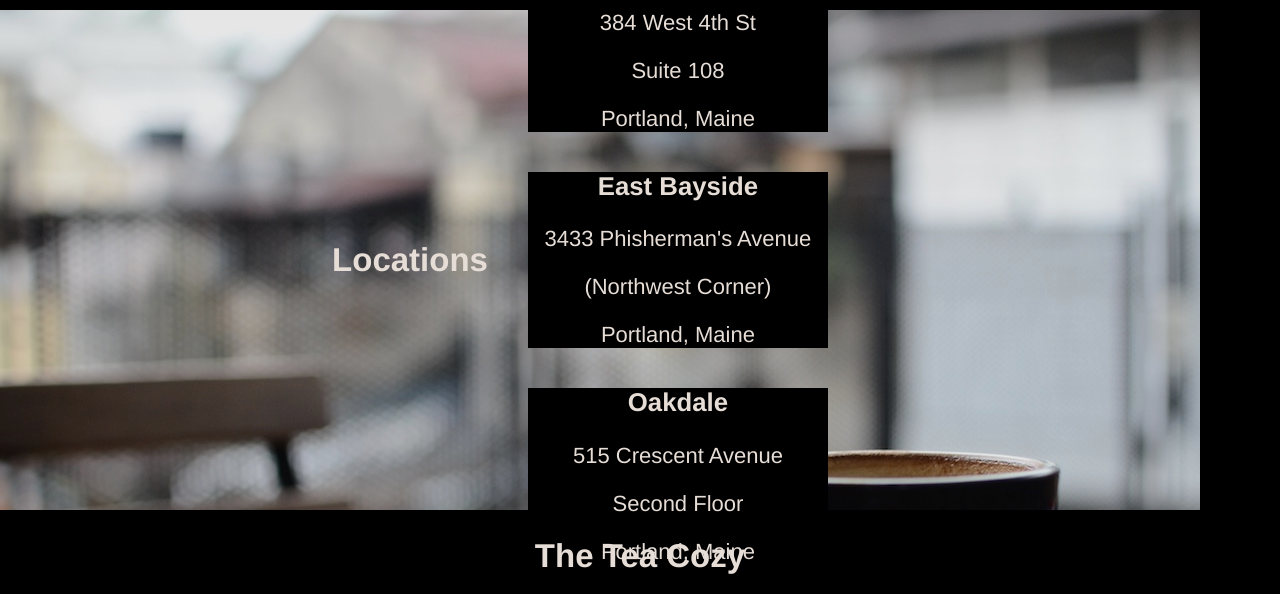
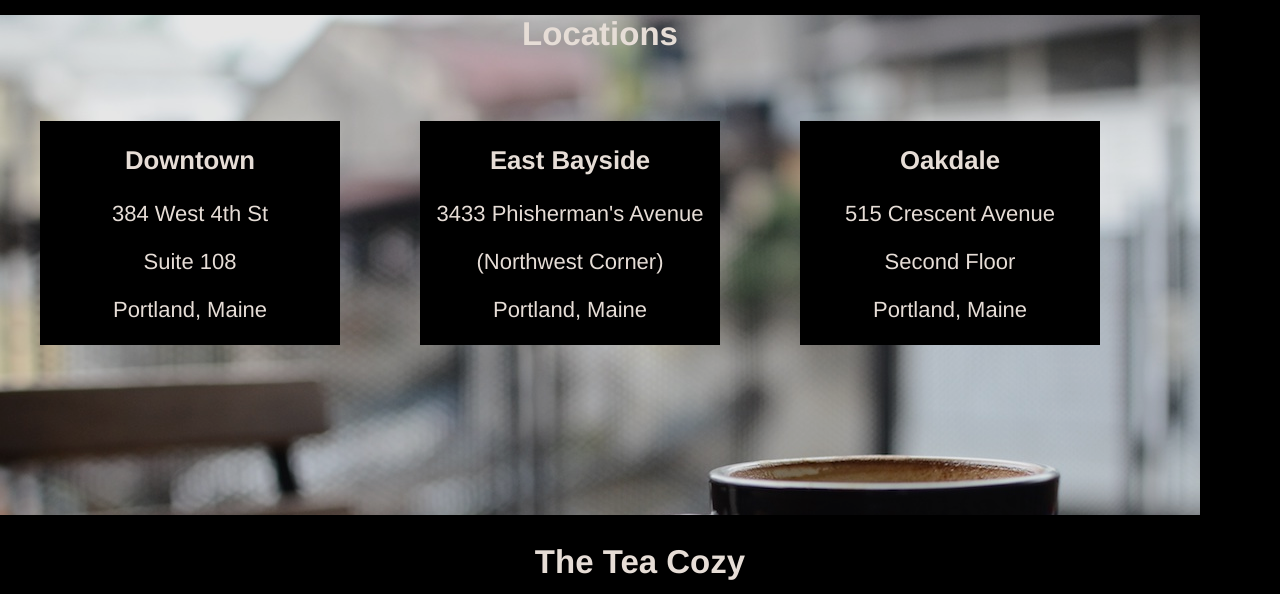
Before and after one commit to Th3gr8mrC/teacozy, a plain HTML site: page index.html in a window 1280 px wide. Shown: the part 2166-2760 px from the top of the page. Drawn offline with Linux system fonts and the light colour scheme.

Commit message:
changing containers

```diff
--- a/style.css
+++ b/style.css
@@ -77,12 +77,13 @@ figcaption {
 
 }
 .locations {
-  display: flex;
   background-image:url(images/img-locations-background.jpg);
   height: 500px;
   width: 1200px;
   align-items: center;
-  justify-content: center;
+}
+.addresses {
+  display: flex;
   flex-direction: row;
 }
 
```
